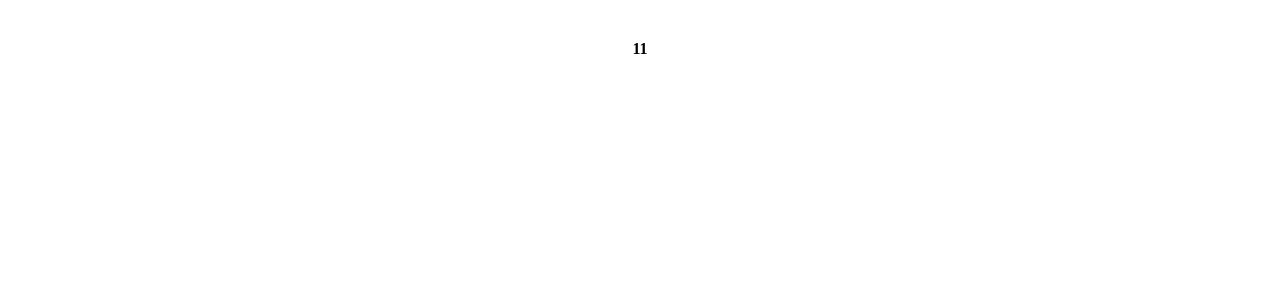
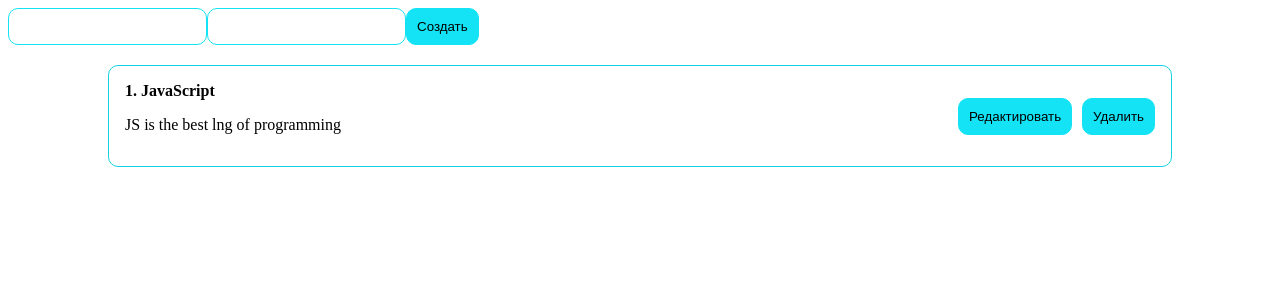
Before and after one commit to k1ny/react-todo-api, a React (Vite) app: page / in a window 1280 px wide. Shown: the top 300 px of the page. Built offline with nearby package versions, Linux system fonts and the light colour scheme.

Commit message:
posts/setposts/removeFunc

```diff
--- a/src/App.css
+++ b/src/App.css
@@ -1,6 +1,5 @@
 #root {
-    max-width: 1280px;
-    margin: 0 auto;
-    padding: 2rem;
-    text-align: center;
+    box-sizing: border-box;
+    margin: 0;
+    padding: 0;
 }
--- a/src/App.jsx
+++ b/src/App.jsx
@@ -2,12 +2,35 @@ import { useState } from "react";
 import "./App.css";
 import { MyButton } from "./ui/MyButton/MyButton";
 import { MyInput } from "./ui/MyInput/MyInput";
+import { PostList } from "./components/PostList/PostList";
+import { useRef } from "react";
 
 function App() {
-  const [posts, setPosts] = useState("");
+  const [posts, setPosts] = useState([
+    {
+      id: "1",
+      title: "JavaScript",
+      description: "JS is the best lng of programming",
+    },
+  ]);
+  const titleRef = useRef();
+  const descriptionRef = useRef();
+
+  const addNewPost = (newPost) => {
+    setPosts(...posts, newPost);
+  };
+  const removePost = (postId) => {
+    setPosts(posts.filter((post) => post.id !== postId));
+  };
+
   return (
     <div>
-      <strong>11</strong>
+      <form>
+        <MyInput type="text" ref={titleRef} />
+        <MyInput type="text" ref={descriptionRef} />
+        <MyButton onClick={addNewPost}>Создать</MyButton>
+      </form>
+      <PostList posts={posts} remove={removePost} />
     </div>
   );
 }
--- /dev/null
+++ b/src/components/PostItem/PostItem.jsx
@@ -0,0 +1,18 @@
+import { MyButton } from "../../ui/MyButton/MyButton";
+import styles from "./postItem.module.css";
+export const PostItem = ({ id, title, description, remove }) => {
+  return (
+    <div className={styles.postItem}>
+      <div>
+        <strong>
+          {id}. {title}
+        </strong>
+        <p>{description}</p>
+      </div>
+      <div style={{ display: "flex", gap: "10px" }}>
+        <MyButton>Редактировать</MyButton>
+        <MyButton onClick={() => remove(id)}>Удалить</MyButton>
+      </div>
+    </div>
+  );
+};
--- /dev/null
+++ b/src/components/PostItem/postItem.module.css
@@ -0,0 +1,9 @@
+.postItem {
+    border: 1px solid #13d1e1;
+    display: flex;
+    justify-content: space-between;
+    align-items: center;
+    margin: 20px 100px 0px 100px;
+    border-radius: 10px;
+    padding: 16px;
+}
--- /dev/null
+++ b/src/components/PostList/PostList.jsx
@@ -0,0 +1,17 @@
+import { PostItem } from "../PostItem/postItem";
+
+export const PostList = ({ posts, remove }) => {
+  return (
+    <div>
+      {posts.map((post) => (
+        <PostItem
+          key={post.id}
+          id={post.id}
+          title={post.title}
+          description={post.description}
+          remove={remove}
+        />
+      ))}
+    </div>
+  );
+};
```
